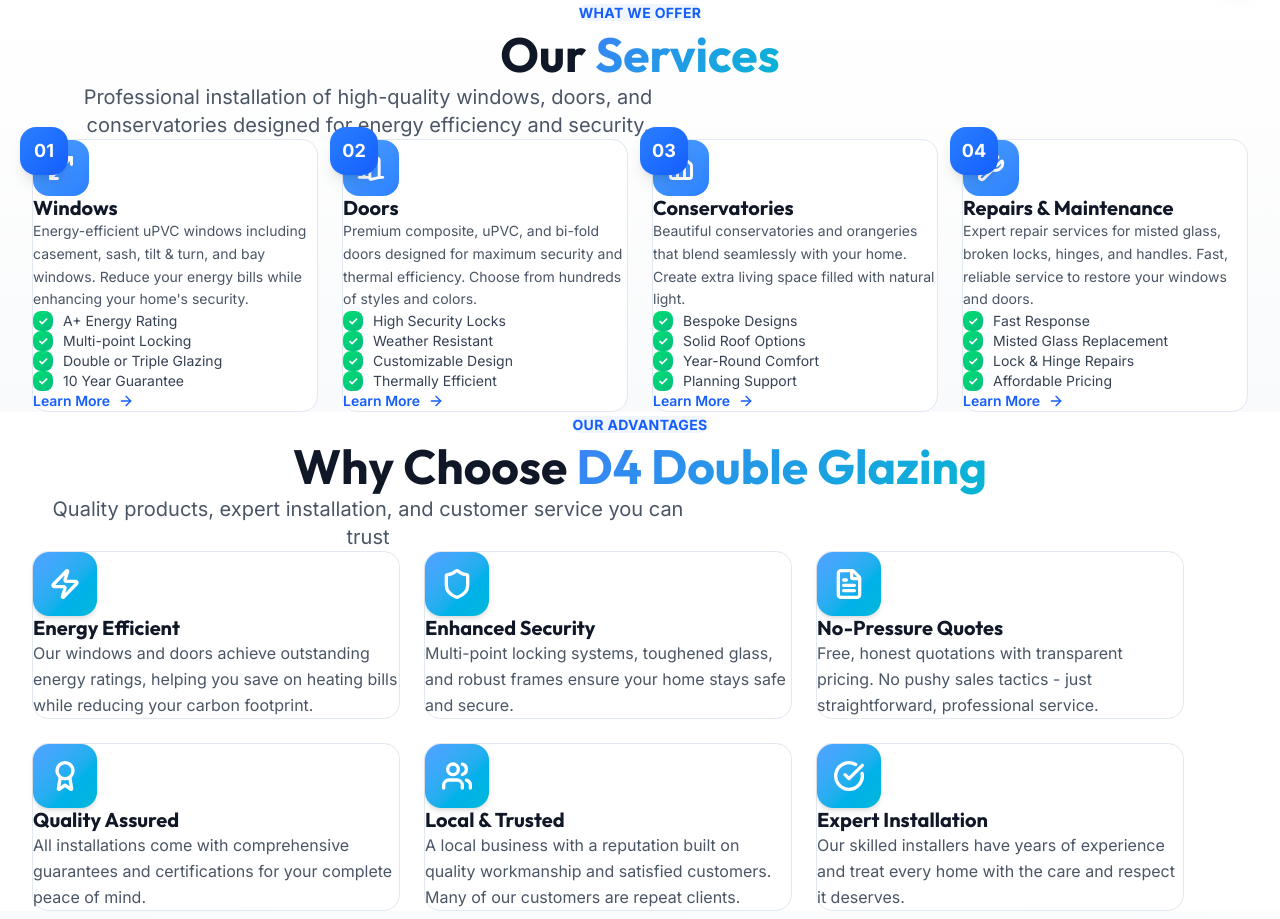
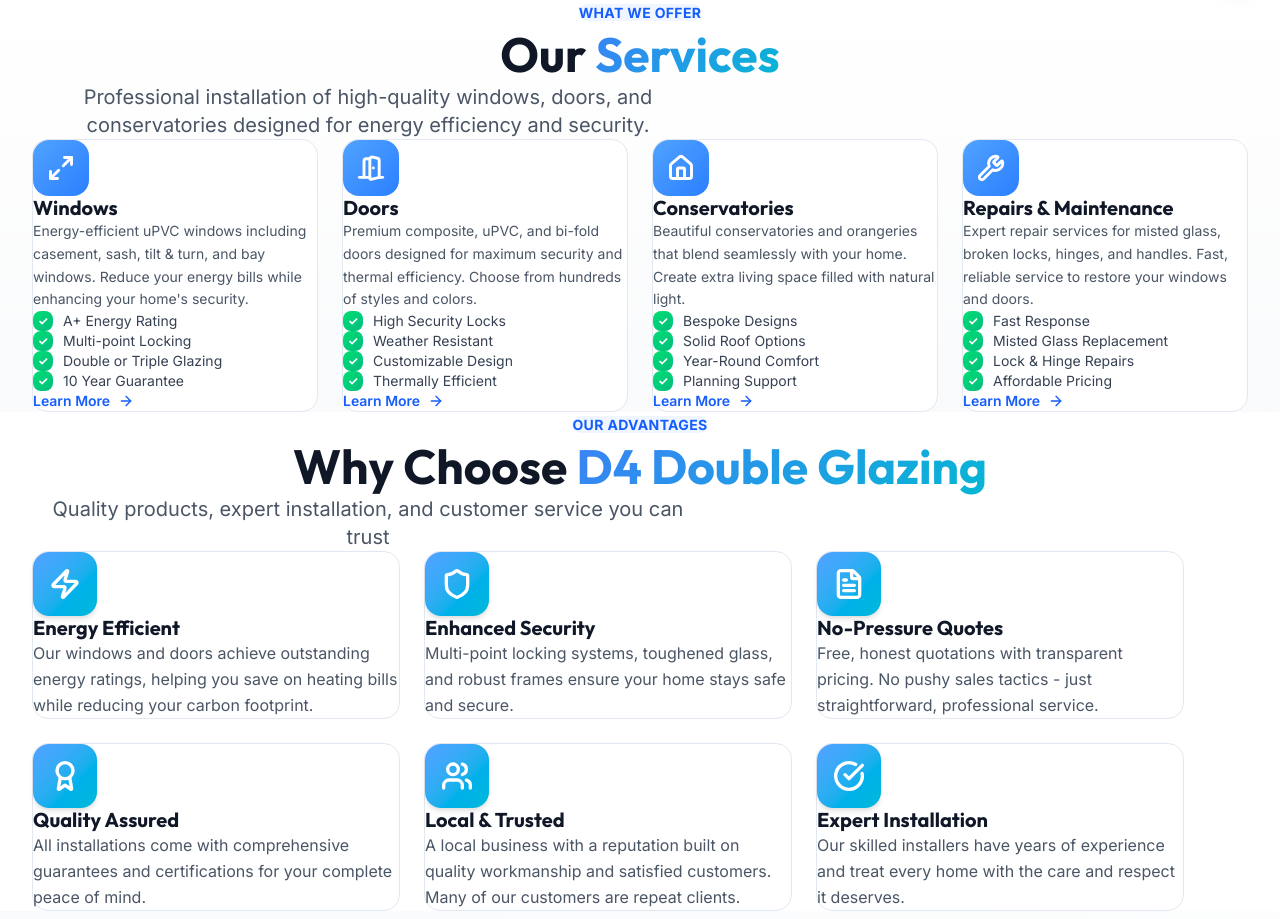
Before and after one commit to singhalamjeet/d4doubleglazing, a Next.js app: page / in a window 1280 px wide. Shown: the part 800-1719 px from the top of the page. Built offline with nearby package versions, Linux system fonts and the light colour scheme.

Commit message:
Remove numbered badges from service cards

```diff
--- a/components/Services.tsx
+++ b/components/Services.tsx
@@ -50,13 +50,8 @@
                                 transition={{ duration: 0.6, delay: index * 0.1 }}
                                 className="relative group"
                             >
-                                {/* Number Badge */}
-                                <div className="absolute -top-3 -left-3 w-12 h-12 bg-gradient-to-br from-blue-500 to-blue-600 rounded-2xl flex items-center justify-center shadow-lg z-10">
-                                    <span className="text-white font-bold text-lg">{String(index + 1).padStart(2, '0')}</span>
-                                </div>
-
                                 {/* Card */}
-                                <div className="modern-card h-full p-8 pt-10">
+                                <div className="modern-card h-full p-8">
                                     {/* Icon */}
                                     <div className="w-14 h-14 bg-gradient-to-br from-blue-400 to-blue-500 rounded-2xl flex items-center justify-center mb-5 group-hover:scale-110 transition-transform">
                                         <IconComponent className="w-7 h-7 text-white" strokeWidth={2.5} />
```
